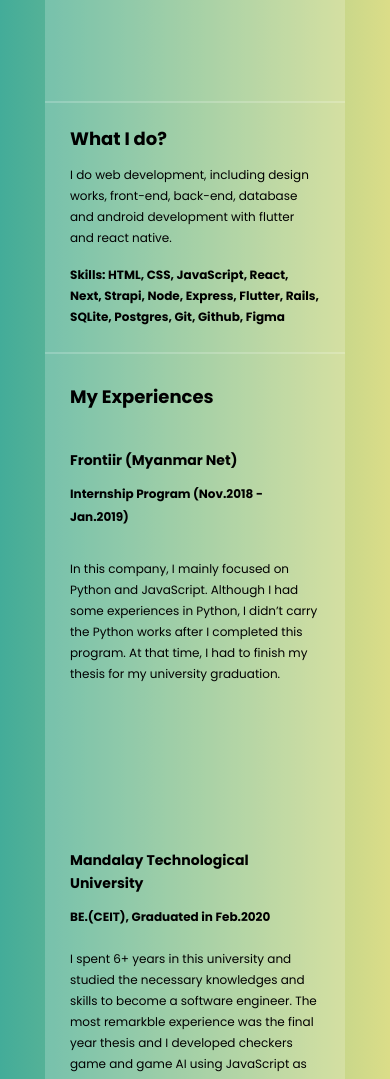
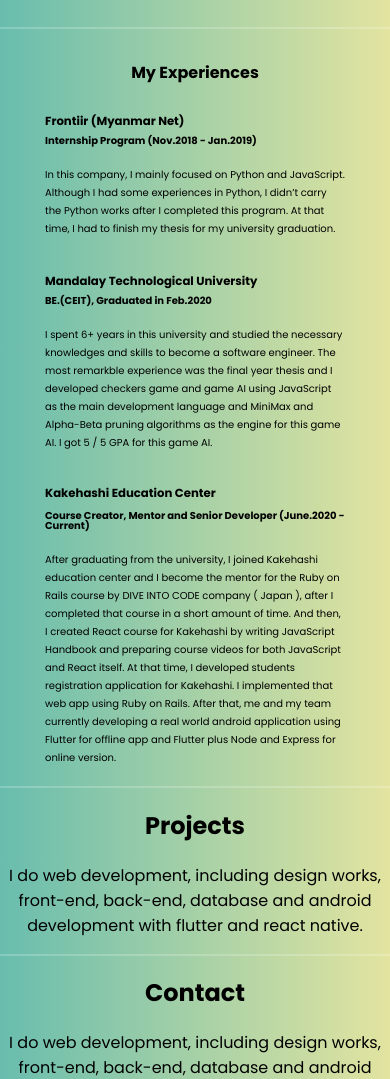
Before and after one commit to szyar/szyar.github.io, a plain HTML site: page index.html in a window 390 px wide. Shown: the part 921-2000 px from the top of the page. Drawn offline with Linux system fonts and the light colour scheme.

Commit message:
fix font sizes and structrues for all screen sizes

```diff
--- a/style.css
+++ b/style.css
@@ -86,7 +86,7 @@
     width: 1000px;
     text-align: center;
     background: var(--container-bg-color);
-    border-radius: 30px 30px 0 0;
+    border-radius: 50px 50px 0 0;
   }
 }
 
@@ -127,7 +127,7 @@
   .container {
     display: block;
     margin: 0 auto;
-    width: 300px;
+    width: 100%;
     text-align: center;
     background: var(--container-bg-color);
     border-radius: 20px 20px 0 0;
@@ -139,7 +139,7 @@
 .header {
   background: var(--header-bg-color);
   border-radius: 50px 50px 0 0;
-  height: 90px;
+  height: 120px;
   padding: 0 30px 0 0 !important;
   display: grid;
   grid-template-columns: 20% 1fr;
@@ -188,8 +188,8 @@
 @media screen and (max-width: 1200px) {
   .header {
     background: var(--header-bg-color);
-    border-radius: 30px 30px 0 0;
-    height: 90px;
+    border-radius: 50px 50px 0 0;
+    height: 100px;
     padding: 0 30px 0 0 !important;
     display: grid;
     grid-template-columns: 20% 1fr;
@@ -321,7 +321,7 @@
   .header {
     background: var(--header-bg-color);
     border-radius: 30px 30px 0 0;
-    height: 50px;
+    height: 70px;
     display: grid;
     grid-template-columns: 30% 1fr;
     font-weight: bold;
@@ -364,17 +364,17 @@
   .header {
     background: var(--header-bg-color);
     border-radius: 20px 20px 0 0;
-    height: 50px;
+    height: 70px;
     display: grid;
-    grid-template-columns: 30% 1fr;
+    grid-template-columns: 25% 1fr;
     font-weight: bold;
-    font-size: 10px;
+    font-size: 12px;
   }
 
   .header-logo {
     align-self: center;
     justify-self: center;
-    font-size: 15px;
+    font-size: 24px;
     color: var(--header-logo-color);
     cursor: pointer;
   }
@@ -388,7 +388,7 @@
   }
 
   .menu-item {
-    margin: 0 7px;
+    margin: 0 5px;
     cursor: pointer;
   }
 
@@ -551,7 +551,7 @@
 @media screen and (max-width: 400px) {
   .hero {
     margin: 30px auto;
-    width: 250px;
+    width: 300px;
     height: 250px;
     background: var(--hero-card-bg-color);
     background-image: url(./images/Decorations250.png);
@@ -730,9 +730,11 @@
 
   .intro {
     margin: 10px auto;
-    width: 250px;
-    height: 450px;
+    width: 300px;
+    height: 160px;
     text-align: left;
+    font-size: 10px;
+    line-height: 18px;
   }
 }
 /* main section end */
@@ -777,8 +779,11 @@
 
 @media screen and (max-width: 400px) {
   .whatIdo {
-    margin: 25px;
+    width: 300px;
+    margin: 30px auto;
     align-items: left;
+    font-size: 10px;
+    line-height: 18px;
   }
 }
 /* whatIdo section end */
@@ -951,36 +956,37 @@
 
 @media screen and (max-width: 400px) {
   #experiences {
-    margin: 30px 25px 10px 25px;
+    margin: 30px 0 50px 0;
     display: block;
-    line-height: 25px;
-    text-align: left;
+    line-height: 27px;
   }
 
   #experiences h2 {
-    margin-bottom: 10px;
+    font-size: 16px;
+    text-align: center;
   }
 
   .frontiir {
-    margin: 0 0 30px 0;
-    width: 250px;
-    height: 370px;
+    margin: 0 auto;
+    width: 300px;
+    height: 160px;
     display: block;
     background: none;
   }
 
   .frontiir-intro {
-    width: 250px;
+    font-size: 10px;
+    line-height: 18px;
   }
 
   .frontiir-intro h3 {
-    line-height: 23px !important;
+    line-height: 10px !important;
     text-align: left;
   }
 
   .frontiir-intro h4 {
-    margin: 10px 0 30px 0 !important;
-    line-height: 23px !important;
+    margin: 10px 0 20px 0 !important;
+    line-height: 10px !important;
     text-align: left;
   }
 
@@ -1134,44 +1140,32 @@
 }
 
 @media screen and (max-width: 400px) {
-  #experiences {
-    margin: 30px 25px 10px 25px;
-    display: block;
-    line-height: 25px;
-    text-align: left;
-  }
-
-  #experiences h2 {
-    margin-bottom: 10px;
-  }
-
   .university {
-    width: 250px;
-    height: 540px;
+    margin: 0 auto;
+    width: 300px;
+    height: 210px;
     display: block;
     background: none;
   }
 
   .uni-intro {
-    width: 250px;
+    font-size: 10px;
+    line-height: 18px;
   }
 
   .uni-intro h3 {
-    line-height: 23px !important;
+    line-height: 10px !important;
     text-align: left;
   }
 
   .uni-intro h4 {
-    line-height: 23px !important;
+    margin: 10px 0 20px 0 !important;
+    line-height: 10px !important;
     text-align: left;
   }
 
   .uni-skills {
     display: none;
-    /* width: 200px;
-    margin: auto;
-    line-height: 25px !important;
-    padding: 5px 0 10px 0; */
   }
 }
 /* university experiences section end */
@@ -1322,36 +1316,27 @@
 }
 
 @media screen and (max-width: 400px) {
-  #experiences {
-    margin: 30px 25px 10px 25px;
-    display: block;
-    line-height: 25px;
-    text-align: left;
-  }
-
-  #experiences h2 {
-    margin-bottom: 10px;
-  }
-
   .kakehashi {
-    margin: 0 0 30px 0;
-    width: 250px;
-    height: 790px;
+    margin: 0 auto;
+    width: 300px;
+    height: 280px;
     display: block;
     background: none;
   }
 
   .kakehashi-intro {
-    width: 250px;
+    font-size: 10px;
+    line-height: 18px;
   }
 
   .kakehashi-intro h3 {
-    line-height: 23px !important;
+    line-height: 15px !important;
     text-align: left;
   }
 
   .kakehashi-intro h4 {
-    line-height: 23px !important;
+    margin: 10px 0 20px 0 !important;
+    line-height: 10px !important;
     text-align: left;
   }
 
```
